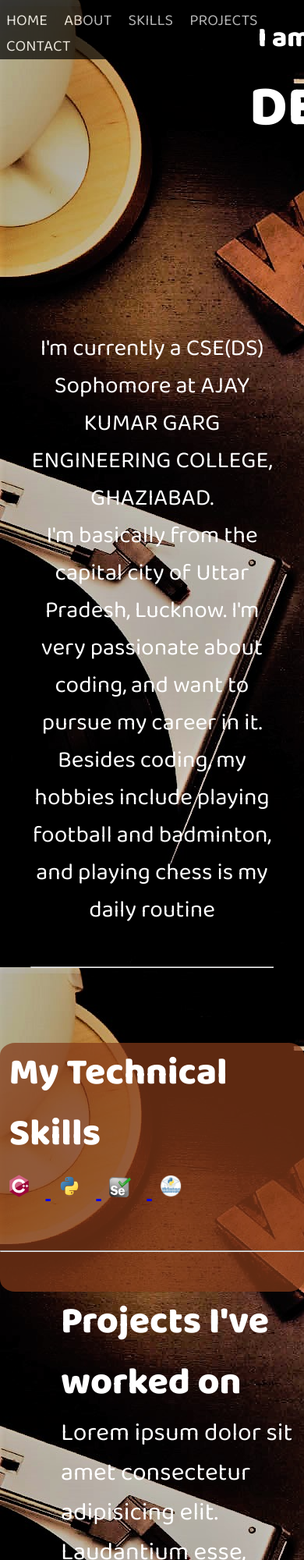
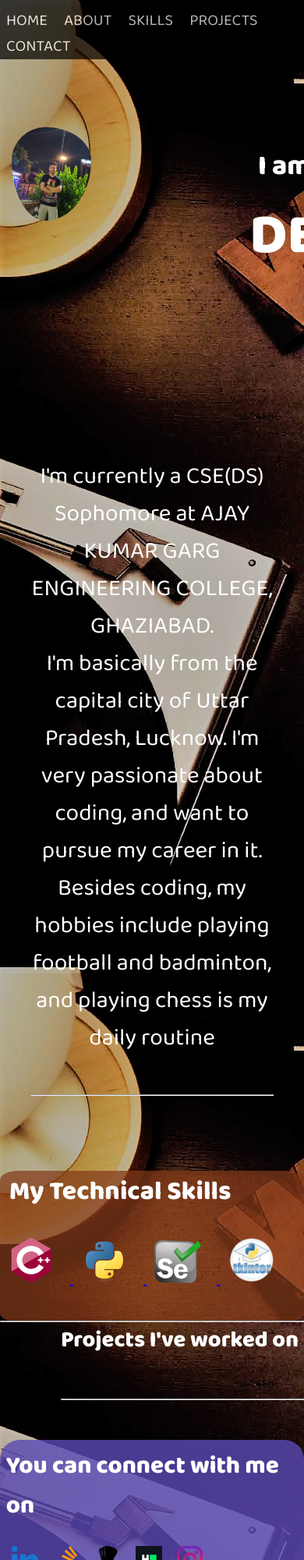
Before and after one commit to its-me-debk007/My-Portfolio, a plain HTML site: page index.html in a window 390 px wide. Shown: the top 2000 px of the page at 78% size. Drawn offline with Linux system fonts and the light colour scheme.

Commit message:
Improved responsiveness

```diff
--- a/css.css
+++ b/css.css
@@ -15,10 +15,11 @@ body {
 }
 
 hr {
-    border-radius: 10px;
+    border-radius: 5%;
     padding-left: 12%;
     padding-right: 12%;
-    color: blue;
+    color: #28dff7;
+    /* height: 20%; */
 }
 
 #image {
@@ -61,15 +62,11 @@ hr {
     padding-right: 10%;
 }
 
-.about p {
-    position: relative;
-}
-
 #skills {
     color: white;
     font-size: 200%;
     background-color: #833a18b7;
-    border-radius: 5%;
+    border-radius: 6%;
 
 }
 
@@ -89,27 +86,18 @@ hr {
 #contact {
     color: white;
     background-color: #5a4ab6cc;
-    padding: 2px 10px 10px 20px;
+    padding: 2% 2% 2% 2%;
     border-radius: 25px;
     font-size: 160%;
+
 }
 
 #contact img{
     text-decoration: none;
     list-style: none;
-    width: 8%;
-    height: 8%;
-    padding-right: 2%;
-    padding-left: 2%;
-}
-
-.contact p a{
-    text-decoration: none;
-}
-
-.contact1 h2{
-    color:white;
-    font-size: 200%;
+    width: 9%;
+    height: 9%;
+    padding: 2% 2% 2% 2%;
 }
 
 .navbar {
@@ -132,7 +120,6 @@ hr {
 
 .navbar a:hover {
     color: #3498db;
-    transform: scale(1.5);
 }
 
 .navbar a:active {
@@ -149,39 +136,25 @@ hr {
     padding-left: 45%;
 }
 
-
-
 .end {
     text-align: center;
     background-image: url("./images/end-background.jpeg");
     color: white;
-    font-family: courier;
     width: 100%;
     height: 200%;
 }
 
-/* .col-1 {width: 8.33%;}
-.col-2 {width: 16.66%;}
-.col-3 {width: 25%;}
-.col-4 {width: 33.33%;}
-.col-5 {width: 41.66%;}
-.col-6 {width: 50%;}
-.col-7 {width: 58.33%;}
-.col-8 {width: 66.66%;}
-.col-9 {width: 75%;}
-.col-10 {width: 83.33%;}
-.col-11 {width: 91.66%;}
-.col-12 {width: 100%;} */
+@media only screen and (max-width: 580px){
 
-@media only screen and (max-width: 527px){
-
-    body{
-        background-color: white;
+    #skills img{
+        width: 20%;
+        height: 20%;
     }
-
     .image{
-        display: none;
-    }
+        display: block;
+        width: 100%;
+        float: center;
+}
 
 @media only screen and (max-width: 609px){
     #projects h2{
@@ -189,5 +162,31 @@ hr {
     }
 }
 
+@media only screen and (max-width: 420px){
+    #projects h2{
+        font-size: 90%;
+    }
+}
+@media only screen and (max-width: 400px){
 
+    #skills img{
+        width: 23%;
+        height: 23%;
+        padding-top: 6%;
+    }
+    #skills{
+        font-size: 140%;
+    }
 }
+
+@media only screen and (max-width: 774px){
+    #contact img{
+        width: 13%;
+        height: 13%;
+        padding-top: 7%;
+    }
+    #contact {
+        font-size: 130%;
+
+    }
+}
--- a/index.html
+++ b/index.html
@@ -18,11 +18,11 @@
 <body>
 
     <div class="navbar">
-        <a href="#" id="bt1">HOME</a>
-        <a href="#about" id="bt2">ABOUT</a>
-        <a href="#skills" id="bt3">SKILLS</a>
-        <a href="#projects" id="bt4">PROJECTS</a>
-        <a href="#contact" id="bt5">CONTACT</a>
+        <a href="#">HOME</a>
+        <a href="#im">ABOUT</a>
+        <a href="#skills">SKILLS</a>
+        <a href="#projects">PROJECTS</a>
+        <a href="#contact">CONTACT</a>
     </div><br><br>
 
     <div class="image">
@@ -30,7 +30,7 @@
     </div>
 
     <div class="heading">
-        <h3>I am</h3>
+        <h3 id = "Im">I am</h3>
         <h1>DEBASHISH KUNDU</h1>
     </div>
 
@@ -55,21 +55,21 @@
                 <img src = "./images/tkinter.png" alt = "Tkinter">
             </a>
         </p>
-        <br><hr><br>
+        <br><hr>
 
     </div>
 
     <div id="projects">
-        <h2 style="color: white;">Projects I've worked on</h2>
+        <h2>Projects I've worked on</h2>
+        <p>
 
-        <p>Lorem ipsum dolor sit amet consectetur adipisicing elit. Laudantium esse, temporibus nesciunt placeat animi quasi sequi. Doloribus exercitationem placeat consectetur excepturi culpa dolores accusamus quasi deleniti temporibus consequuntur atque
-            ut sunt corrupti magnam voluptates ipsa expedita, nesciunt omnis laboriosam rerum!</p><br>
+        </p><br>
         <hr><br>
 
     </div>
 
     <div id ="contact">
-        <h2>Connect with me</h2>
+        <h2>You can connect with me on</h2>
 
         <p>
             <a href = "https://linkedin.com/in/debk007">
@@ -90,7 +90,7 @@
         </p>
 
     </div>
-
+    <br><br><br>
     <h3 class="end">© Debashish Kundu</h3>
 
 </body>
```
